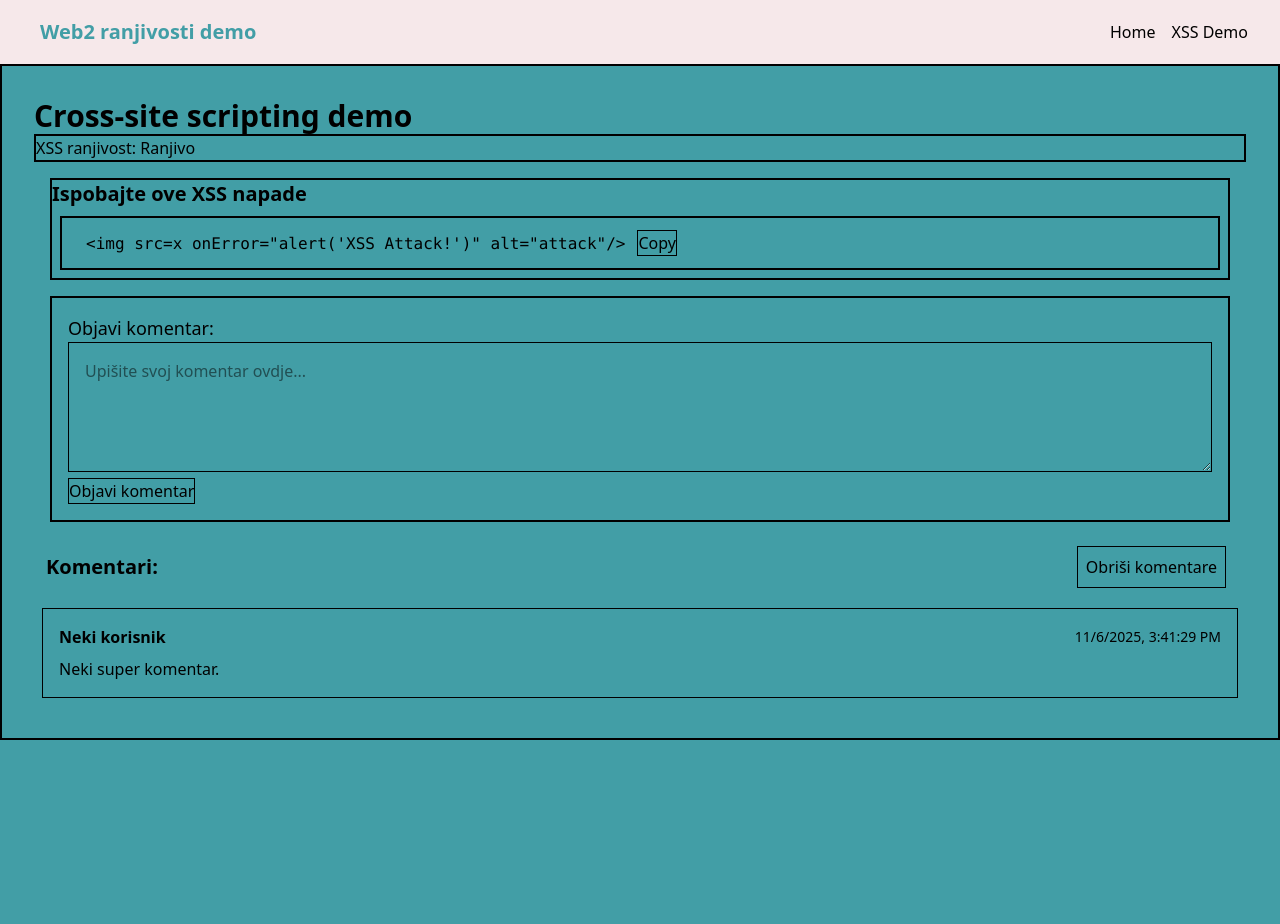
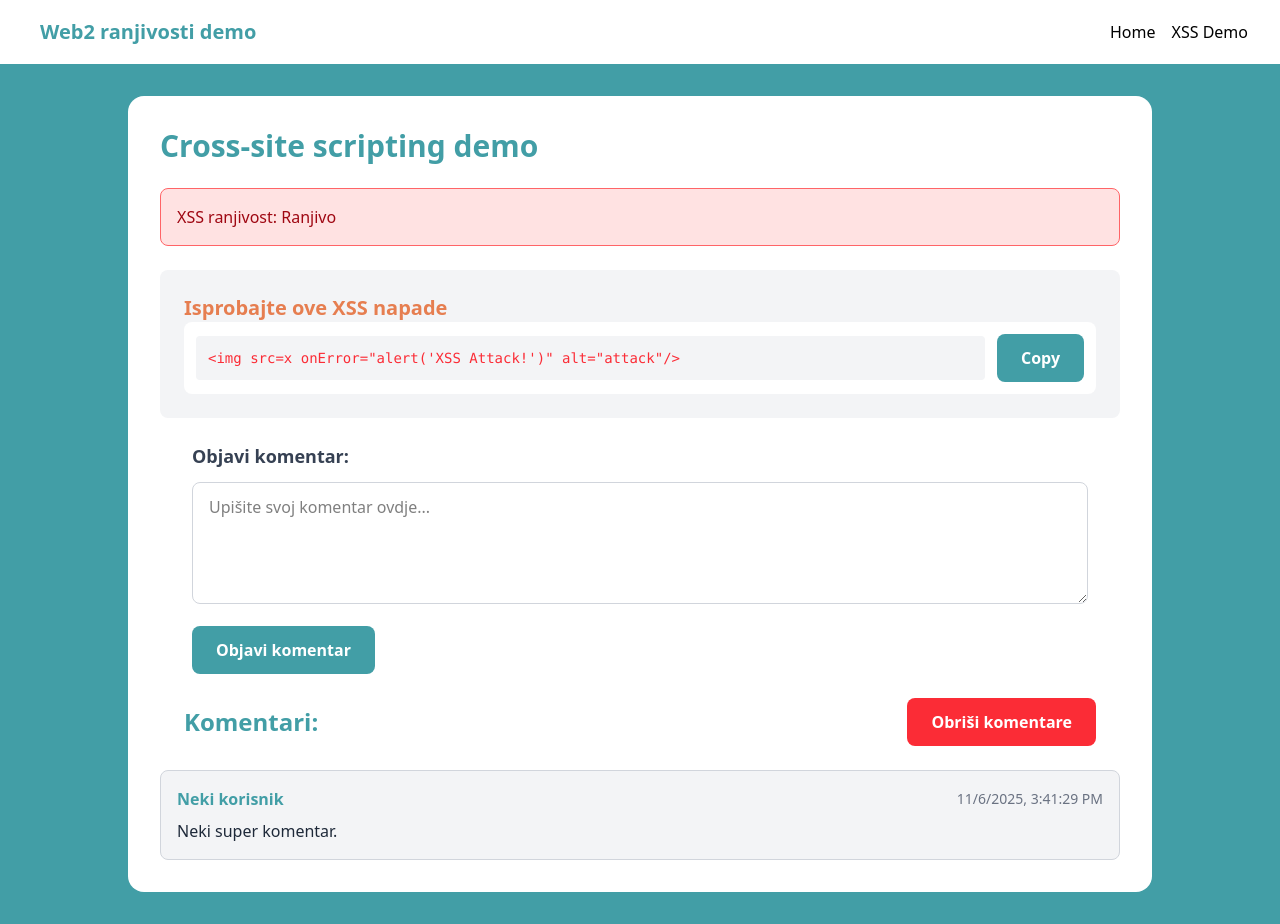
Before and after one commit to dominikpavelic/web2-project2, a React (Vite) app in the folder client/: page /xss-demo in a window 1280 px wide. Before the commit the page ends 800 px from the top, so only its background shows below. Built offline with nearby package versions, Linux system fonts and the light colour scheme.

Commit message:
more styling

```diff
--- a/client/src/App.tsx
+++ b/client/src/App.tsx
@@ -7,14 +7,13 @@ function App() {
     return (
         <BrowserRouter>
             <NavBar/>
-                <main className="container mx-auto">
+            <main className="container mx-auto py-8">
                 <Routes>
                     <Route path="/" element={<Home/>}/>
                     <Route path="/xss-demo" element={<XSSDemo/>}/>
 
                 </Routes>
             </main>
-
         </BrowserRouter>
 
     )
--- a/client/src/index.css
+++ b/client/src/index.css
@@ -3,7 +3,7 @@
 @theme {
     --color-primary: #429EA6;
     --color-primary-dark: #357D84;
-    --color-white: #F6E8EA
+    --color-secondary: #E67E50;
 
 }
 
@@ -12,7 +12,7 @@ body {
 }
 
 .card {
-    @apply bg-white rounded-2xl p-8 shadow-xl;
+    @apply bg-white rounded-2xl p-8 space-y-6;
 }
 
 .navbar {
@@ -26,3 +26,11 @@ body {
 .btn-primary {
     @apply bg-primary text-white hover:bg-primary-dark;
 }
+
+.btn-danger {
+    @apply bg-red-500 hover:bg-red-700 text-white;
+}
+
+.input {
+    @apply w-full px-4 py-3 border border-gray-300 rounded-lg focus:outline-none focus:ring-2 focus:ring-primary;
+}
--- a/client/src/pages/Home.tsx
+++ b/client/src/pages/Home.tsx
@@ -14,12 +14,10 @@ const Home: React.FC = () => {
 
             <div className="grid md:grid-cols-2 gap-8">
                 <div className="card">
-                    <h3>Ranjivost 1: Cross-site scripting (XSS)</h3>
-                    <p>Tip: pohranjeni XSS</p>
-
-                    <div className="border m-2">
-                        <p>Trenutni status:</p>
-                        <span>Ranjivo</span>
+                    <h3 className="text-2xl font-bold text-primary">Ranjivost 1: Cross-site scripting (XSS)</h3>
+                    <div className="bg-gray-100 rounded-md flex items-center gap-2 p-2">
+                        <p className="font-semibold">Trenutni status:</p>
+                        <span className="font-bold rounded-md bg-red-100 text-red-800 px-4 py-2 ">Ranjivo</span>
                     </div>
 
                     <div>
@@ -34,12 +32,10 @@ const Home: React.FC = () => {
                 </div>
 
                 <div className="card">
-                    <h3>Loša kontrola pristupa</h3>
-                    <p>Tip: pohranjeni XSS</p>
-
-                    <div className="border m-2">
-                        <p>Trenutni status:</p>
-                        <span>Ranjivo</span>
+                    <h3 className="text-2xl font-bold text-primary">Ranjivost 2: Loša kontrola pristupa</h3>
+                    <div className="bg-gray-100 rounded-md flex items-center gap-2 p-2">
+                        <p className="font-semibold">Trenutni status:</p>
+                        <span className="font-bold rounded-md bg-red-100 text-red-800 px-4 py-2 ">Ranjivo</span>
                     </div>
 
                     <div>
--- a/client/src/pages/XSSDemo.tsx
+++ b/client/src/pages/XSSDemo.tsx
@@ -4,21 +4,21 @@ const XSSDemo = () => {
 
     const [commentText, setCommentText] = useState<string>();
     return (
-        <div className="border-2 p-8">
-            <h2 className="text-3xl font-bold">Cross-site scripting demo</h2>
-            <div className="border-2 ">
+        <div className="card max-w-5xl mx-auto">
+            <h2 className="text-primary text-3xl font-bold">Cross-site scripting demo</h2>
+            <div className="p-4 rounded-lg mb-6 bg-red-100 border border-red-400 text-red-800">
                 XSS ranjivost: Ranjivo
             </div>
 
-            <div className="border-2 m-4">
-                <h3 className="text-xl font-bold">Ispobajte ove XSS napade</h3>
+            <div className="bg-gray-100 p-6 rounded-lg mb-8">
+                <h3 className="text-xl font-bold text-secondary">Isprobajte ove XSS napade</h3>
                 <div className="space-y-2">
-                    <div className="flex-1 items-center gap-3 p-3 border-2 m-2">
-                        <code className="flex-1 p-3">
+                    <div className="flex items-center gap-3 p-3 bg-white rounded-lg">
+                        <code className="flex-1 p-3 text-sm text-red-500 bg-gray-100 rounded overflow-x-auto">
                             {`<img src=x onError="alert('XSS Attack!')" alt="attack"/>`}
                         </code>
                         <button
-                            className="border"
+                            className="btn btn-primary"
                             onClick={() => {
                                 console.log("copy")
                             }}
@@ -29,8 +29,8 @@ const XSSDemo = () => {
                 </div>
             </div>
 
-            <form className="border-2 p-4 m-4">
-                <label htmlFor="comment" className="block text-lg">
+            <form className="m-8">
+                <label htmlFor="comment" className="block text-lg font-semibold text-gray-700 mb-3">
                     Objavi komentar:
                 </label>
 
@@ -41,34 +41,34 @@ const XSSDemo = () => {
                     rows={4}
                     required
                     placeholder="Upišite svoj komentar ovdje..."
-                    className="w-full p-4 border"
+                    className="input resize-y"
                 >
                 </textarea>
 
-                <button type="submit" className="border">
+                <button type="submit" className="btn btn-primary mt-4">
                     Objavi komentar
                 </button>
             </form>
 
             <div>
-                <div className="flex justify-between items-center m-3">
-                    <h3 className="text-xl font-bold">Komentari:</h3>
+                <div className="flex justify-between items-center m-6">
+                    <h3 className="text-2xl font-bold text-primary">Komentari:</h3>
                     <button
                         onClick={() => console.log("komentari obrisani")}
-                        className="border m-2 p-2"
+                        className="btn btn-danger"
                     >
                         Obriši komentare
                     </button>
                 </div>
 
                 <div className="space-y-4">
-                    <div className="border p-4 m-2">
+                    <div className="bg-gray-100 border border-gray-300 rounded-lg p-4">
                         <div className="flex justify-between items-center mb-2">
-                            <strong>Neki korisnik</strong>
-                            <span className="text-sm">{new Date().toLocaleString()}</span>
+                            <strong className="text-primary">Neki korisnik</strong>
+                            <span className="text-sm text-gray-500">{new Date().toLocaleString()}</span>
                         </div>
 
-                        <div>
+                        <div className="text-gray-800">
                             Neki super komentar.
                         </div>
                     </div>
```
Lines whose indentation alone changed are shown as unchanged.
